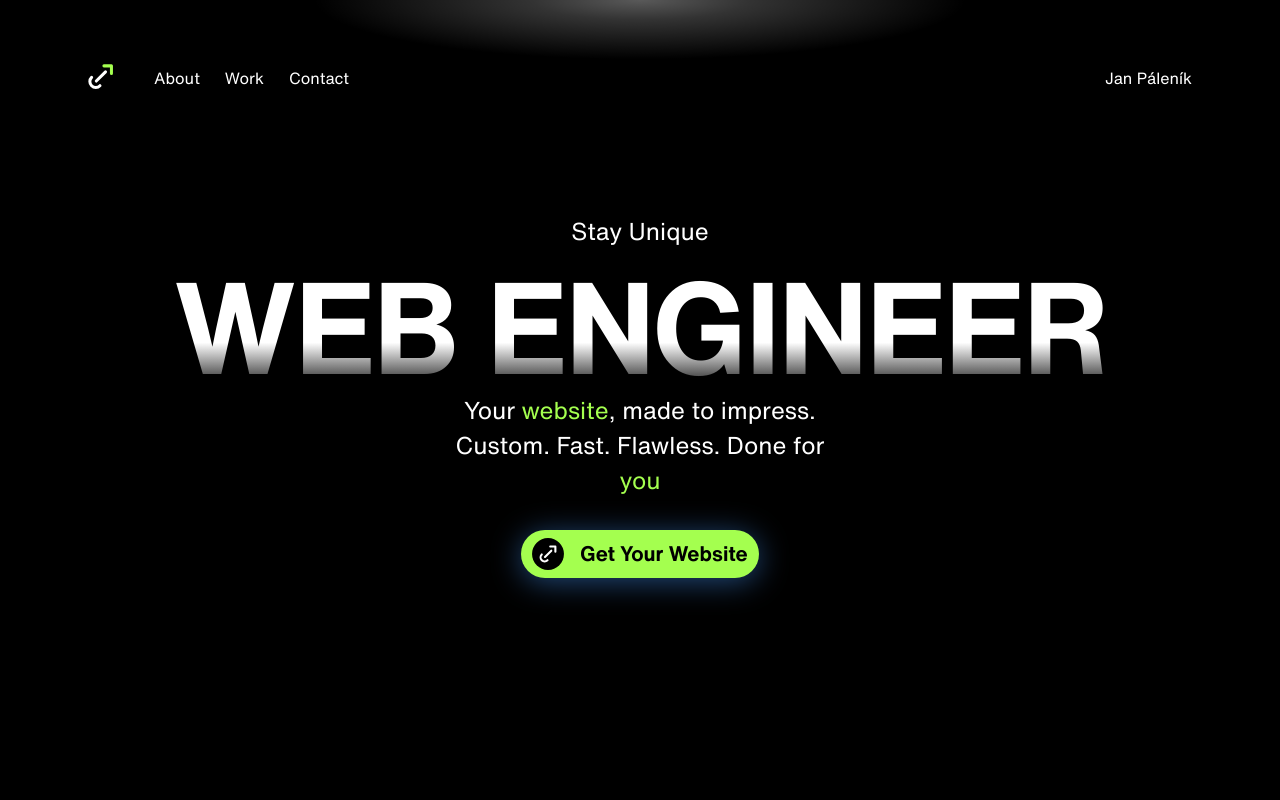
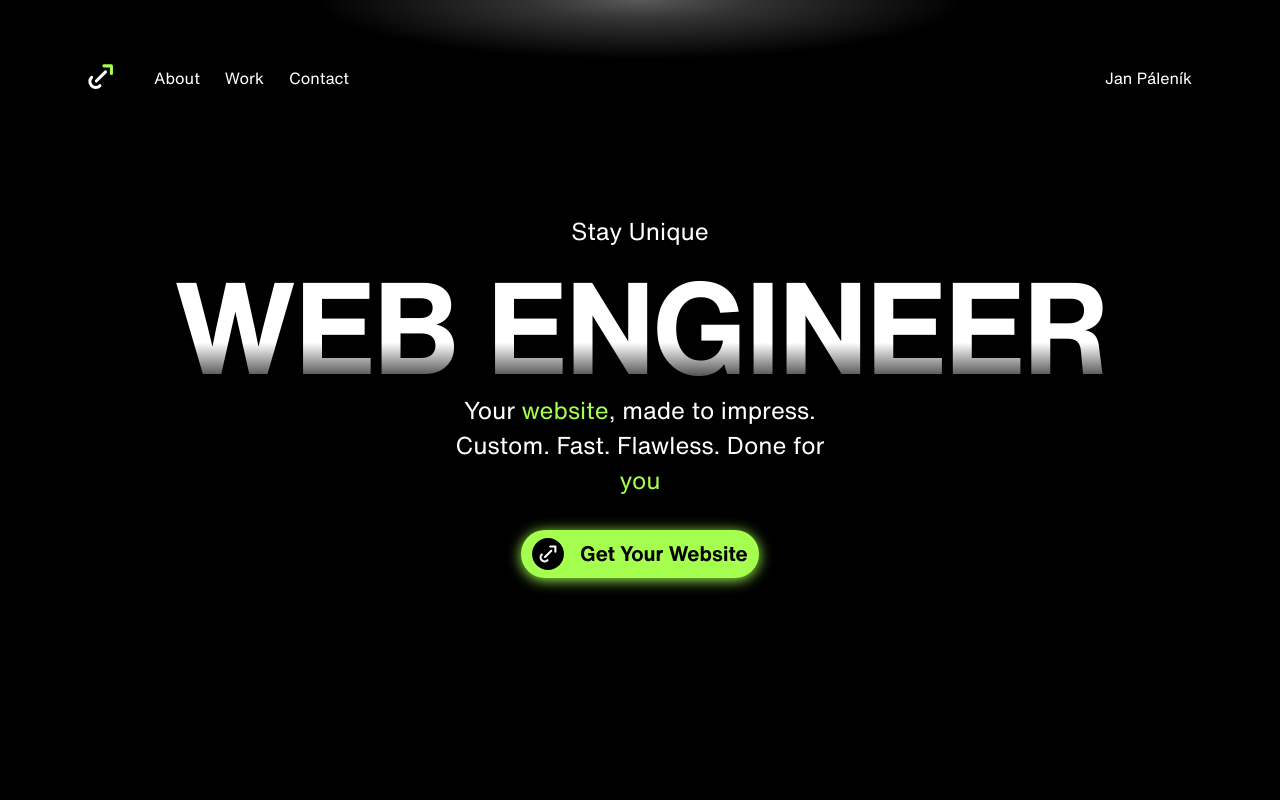
Before and after one commit to Honzeenek/Stay-Unique, a Svelte app: page / in a window 1280 px wide. Shown: the top 800 px of the page. Built offline with nearby package versions, Linux system fonts and the light colour scheme.

Commit message:
New button

```diff
--- a/src/Hero.svelte
+++ b/src/Hero.svelte
@@ -110,7 +110,7 @@
             border-radius: 3rem;
             padding: 0.5rem 0.7rem;
             transition: transform 0.3s ease, filter 0.3s ease;
-            filter: drop-shadow(0 4px 15px rgba(70, 153, 255, 0.47));
+            filter: drop-shadow(0 2px 7px rgb(164, 255, 79));
             cursor: pointer;
             opacity: 0;
             animation: fadeIn 1.5s ease-in-out forwards;
@@ -120,7 +120,7 @@
         }
         .hero-button:hover {
             transform: translateY(-5px);
-            filter: drop-shadow(0 8px 20px rgba(70, 153, 255, 0.6));
+            filter: drop-shadow(0 8px 20px rgb(164, 255, 79));
         }
         .hero-button:hover #button-logo {
             filter: hue-rotate(45deg) brightness(1.2);
```
